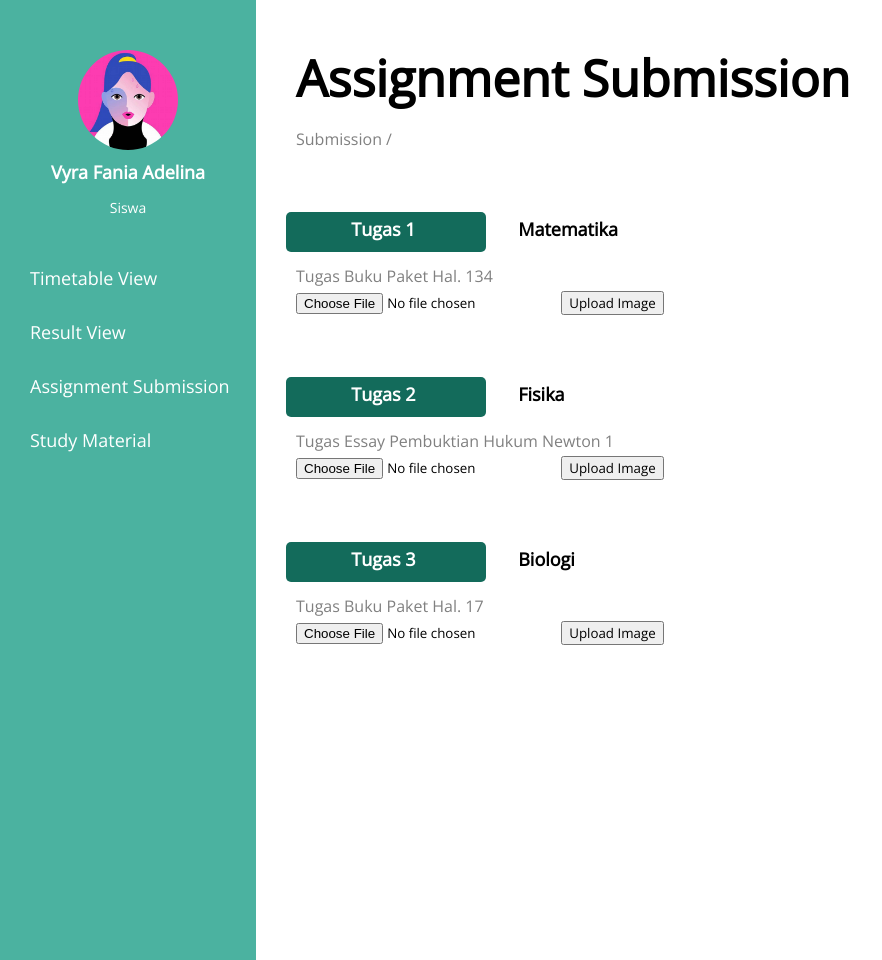
After one commit to vwxyraz/pweb-eas, a PHP site: page /submission.php in a window 1280 px wide. The commit adds this page. Shown: the whole page, without its empty margins (0-882 px from the left). Run offline with PHP 8.4, Linux system fonts and the light colour scheme.

Commit message:
Add files via upload

```diff
--- a/style.css
+++ b/style.css
@@ -1,17 +1,17 @@
 @import url('https://fonts.googleapis.com/css2?family=Open+Sans&display=swap');
-
 * {
     font-family: 'Open Sans', sans-serif;
 }
 
-html, body {
+html,
+body {
     height: 100%;
     margin: 0;
     font-size: 20px;
 }
 
 header {
-    padding-left: 150px;
+    padding-left: 30px;
 }
 
 h1 {
@@ -26,14 +26,11 @@ h2 {
     text-align: center;
 }
 
-h3, h4 {
+h3,
+h4 {
     font-weight: lighter;
     font-size: 16px;
     color: gray;
-}
-
-a {
-    text-decoration: none;
 }
 
 .sidenav {
--- /dev/null
+++ b/submission.php
@@ -0,0 +1,121 @@
+
+</html>
+
+<!DOCTYPE html>
+<html lang="en">
+
+<head>
+    <meta charset="UTF-8">
+    <meta http-equiv="X-UA-Compatible" content="IE=edge">
+    <meta name="viewport" content="width=device-width, initial-scale=1.0">
+    <title>Submission</title>
+
+    <link href="style.css" rel="stylesheet">
+
+</head>
+
+<body>
+    <div class="sidenav">
+        <div class="profile">
+            <img src="profile.jpg">
+            <div class="column">
+                <h2 class="profile-name"> Vyra Fania Adelina</h2>
+                <p>Siswa</p>
+            </div>
+        </div>
+        <a href="#">Timetable View</a>
+        <a href="#">Result View</a>
+        <a href="#">Assignment Submission</a>
+        <a href="#">Study Material</a>
+    </div>
+
+    <div class="content">
+        <header>
+            <h1>Assignment Submission</h1>
+            <h3>Submission / </h3>
+        </header>
+
+        <div class="row">
+
+            <div class="box">
+                <div class="card-col">
+                    <div class="card-row">
+                        <div class="card-title">
+                            <p>Tugas 1</p>
+                        </div>
+                        <h2 class="card-title-side">Matematika</h2>
+                    </div>
+
+                    <div class="card-row">
+                        <div class="card-info">
+                            <h4>Tugas Buku Paket Hal. 134</h4>
+                            <center>
+                                <form action="upload.php" method="post" enctype="multipart/form-data">
+                                <input type="file" name="fileToUpload" id="fileToUpload">
+                                <input type="submit" value="Upload Image" name="submit">
+                                </form>
+                            </center>
+                        </div>
+                    </div>
+
+                </div>
+            </div>
+        </div>
+        <div class="row">
+
+<div class="box">
+    <div class="card-col">
+        <div class="card-row">
+            <div class="card-title">
+                <p>Tugas 2</p>
+            </div>
+            <h2 class="card-title-side">Fisika</h2>
+        </div>
+
+        <div class="card-row">
+            <div class="card-info">
+                <h4>Tugas Essay Pembuktian Hukum Newton 1</h4>
+                <center>
+                    <form action="upload.php" method="post" enctype="multipart/form-data">
+                    <input type="file" name="fileToUpload" id="fileToUpload">
+                    <input type="submit" value="Upload Image" name="submit">
+                    </form>
+                </center>
+            </div>
+        </div>
+
+    </div>
+</div>
+        </div>
+<div class="row">
+
+<div class="box">
+    <div class="card-col">
+        <div class="card-row">
+            <div class="card-title">
+                <p>Tugas 3</p>
+            </div>
+            <h2 class="card-title-side">Biologi</h2>
+        </div>
+
+        <div class="card-row">
+            <div class="card-info">
+                <h4>Tugas Buku Paket Hal. 17</h4>
+                <center>
+                    <form action="upload.php" method="post" enctype="multipart/form-data">
+                    <input type="file" name="fileToUpload" id="fileToUpload">
+                    <input type="submit" value="Upload Image" name="submit">
+                    </form>
+                </center>
+            </div>
+        </div>
+
+    </div>
+</div>
+</div>
+
+    </div>
+
+</body>
+
+</html>
```
Also changed, not shown: other parts of style.css (+7 -40 lines), upload.php (added, +50 -0 lines), profile.jpg (added). Lines whose indentation alone changed are shown as unchanged.
